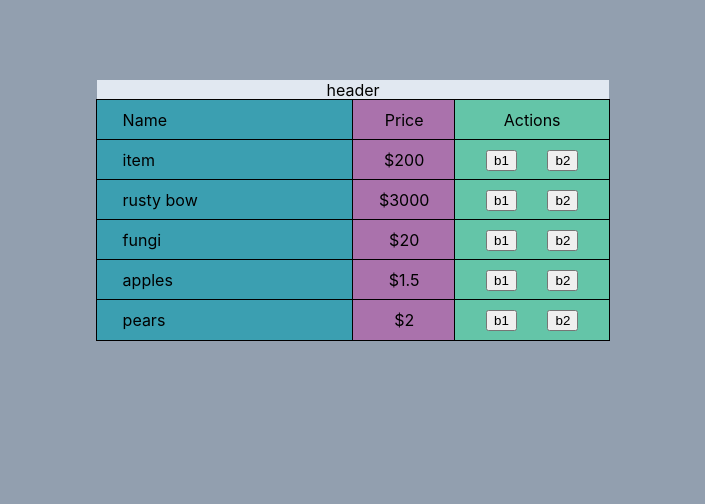
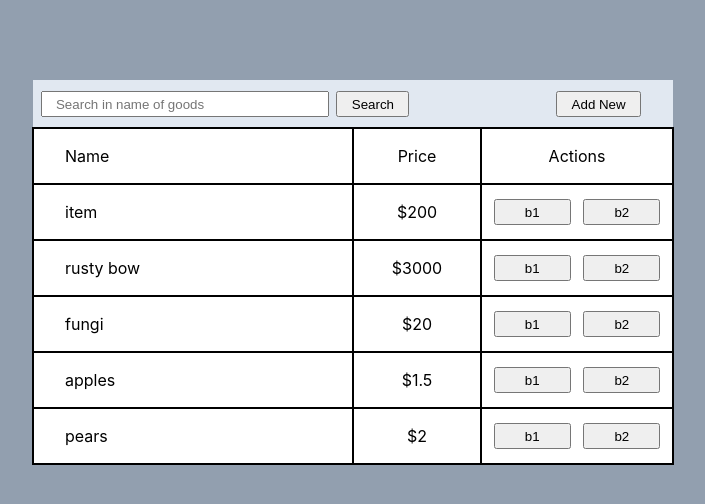
Before and after one commit to NulleanAndRain/ReactJSPractice, a React (Create React App) app: page / in a window 1280 px wide. Shown: the top 504 px of the page, without its empty margins (287-992 px from the left). Built offline with nearby package versions, Linux system fonts and the light colour scheme.

Commit message:
added search input and add button

```diff
--- a/src/App.css
+++ b/src/App.css
@@ -11,7 +11,7 @@
 
 .App-content {
   background-color: #e1e8f1;
-  width: 40%;
+  width: 50%;
   height: auto;
   min-height: 30vh;
   margin-top: 10vh;
--- a/src/components/Header/Header.css
+++ b/src/components/Header/Header.css
@@ -0,0 +1,42 @@
+.Header{
+    height: 6vh;
+    width: 100%;
+    display: flex;
+}
+
+.Search{
+    align-self: left;
+    display: flex;
+    width: 60%;
+    height: 100%;
+    flex-direction: row;
+    align-items: center;
+    justify-content: space-evenly;
+}
+
+.SearchInput{
+    width: 70%;
+    height: 1.5em;
+    padding-left: 1em;
+}
+.SearchBtn{
+    width: auto;
+    padding-left: 1em;
+    padding-right: 1em;
+    height: 2em;
+}
+
+.AddBtnHolder{
+    align-self: right;
+    display: flex;
+    align-items: center;
+    justify-content: right;
+    height: 100%;
+    width: 35%;
+}
+
+.AddBtn{
+    padding-left: 1em;
+    padding-right: 1em;
+    height: 2em;
+}
--- a/src/components/Header/Header.js
+++ b/src/components/Header/Header.js
@@ -1,7 +1,31 @@
 import React from 'react';
+import './Header.css';
 
 function Header (props) {
-    return <div>{props.text}</div>
+    const onSubmit = (event) =>{
+        event.preventDefault();
+    }
+    return (
+        <div className='Header'>
+            <form className='Search' onSubmit={onSubmit}>
+                <input
+                    type = 'text'
+                    placeholder = 'Search in name of goods'
+                    className = 'SearchInput'
+                />
+                <input
+                    type = 'submit'
+                    value = 'Search'
+                    className = 'SearchBtn'
+                />
+            </form>
+            <div className='AddBtnHolder'>
+                <button className='AddBtn'>
+                    Add New
+                </button>
+            </div>
+        </div>
+    )
 }
 
 export {Header};
--- a/src/components/Table/ItemActions.js
+++ b/src/components/Table/ItemActions.js
@@ -1,7 +1,7 @@
 const ItemActions = (props) =>
     (<>
-        <button>b1</button>
-        <button>b2</button>
+        <button className={'ActionButton'}>b1</button>
+        <button className={'ActionButton'}>b2</button>
     </>);
 
 export {ItemActions};
--- a/src/components/Table/Table.css
+++ b/src/components/Table/Table.css
@@ -1,33 +1,39 @@
 .TableItem{
     background-color: #fff;
     width: 100%;
-    height: 5vh;
+    height: 7vh;
     display: flex;
     flex-direction: row;
 }
 
 .TableCell1, .TableCell2, .TableCell3{
-    outline: 1px solid #000;
+    outline: 2px solid #000;
+    outline-offset: -1px;
     display: flex;
     align-items: center;
-    justify-content: center;
     text-align: center;
 }
 
 .TableCell1{
     width: 45%;
-    background-color: rgb(59, 159, 177);
     justify-content: left;
     padding-left: 5%;
+    /* background-color: rgb(100, 197, 168); */
 }
 
 .TableCell2{
+    justify-content: center;
     width: 20%;
-    background-color: rgb(170, 114, 172);
+    /* background-color: rgb(59, 159, 177); */
 }
 
 .TableCell3{
     width: 30%;
-    background-color: rgb(100, 197, 168);
     justify-content: space-evenly;
+    /* background-color: rgb(170, 114, 172); */
 }
+
+.ActionButton{
+    width: 40%;
+    height: 2em;
+}
```
